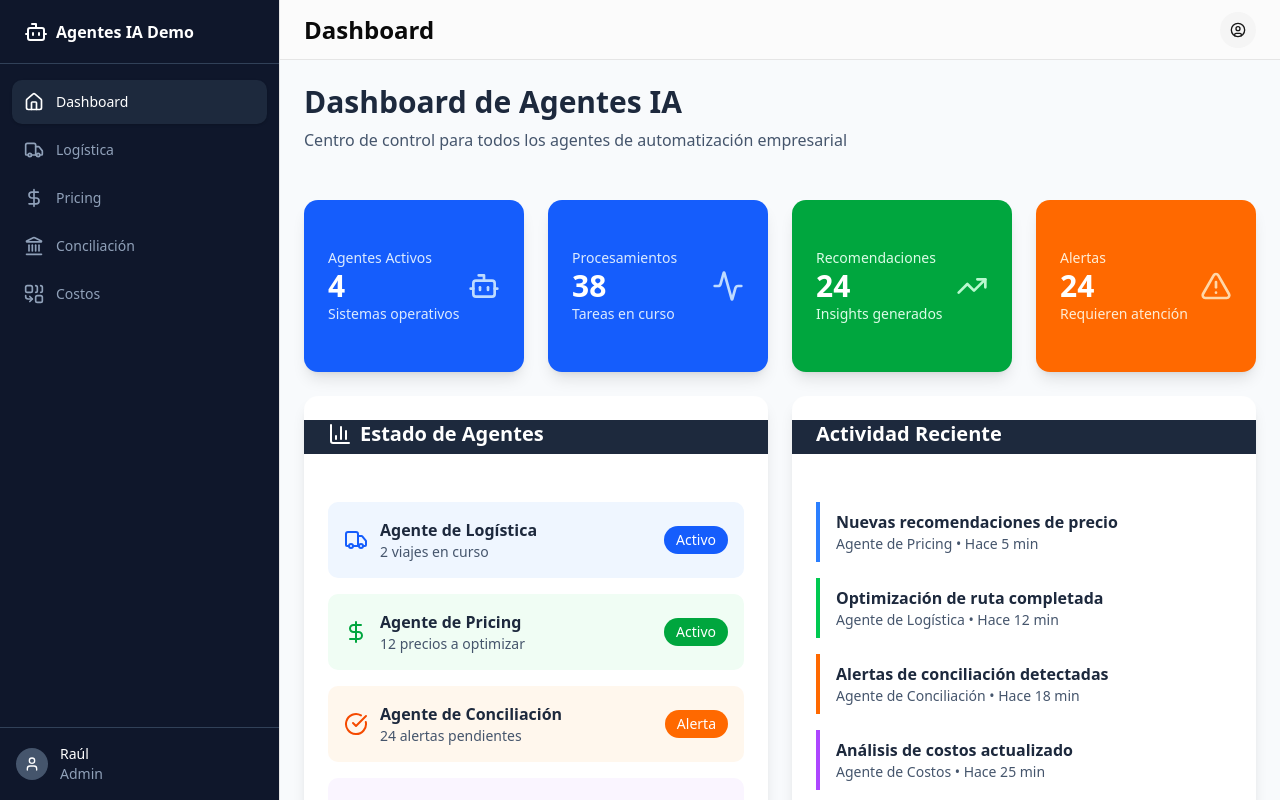
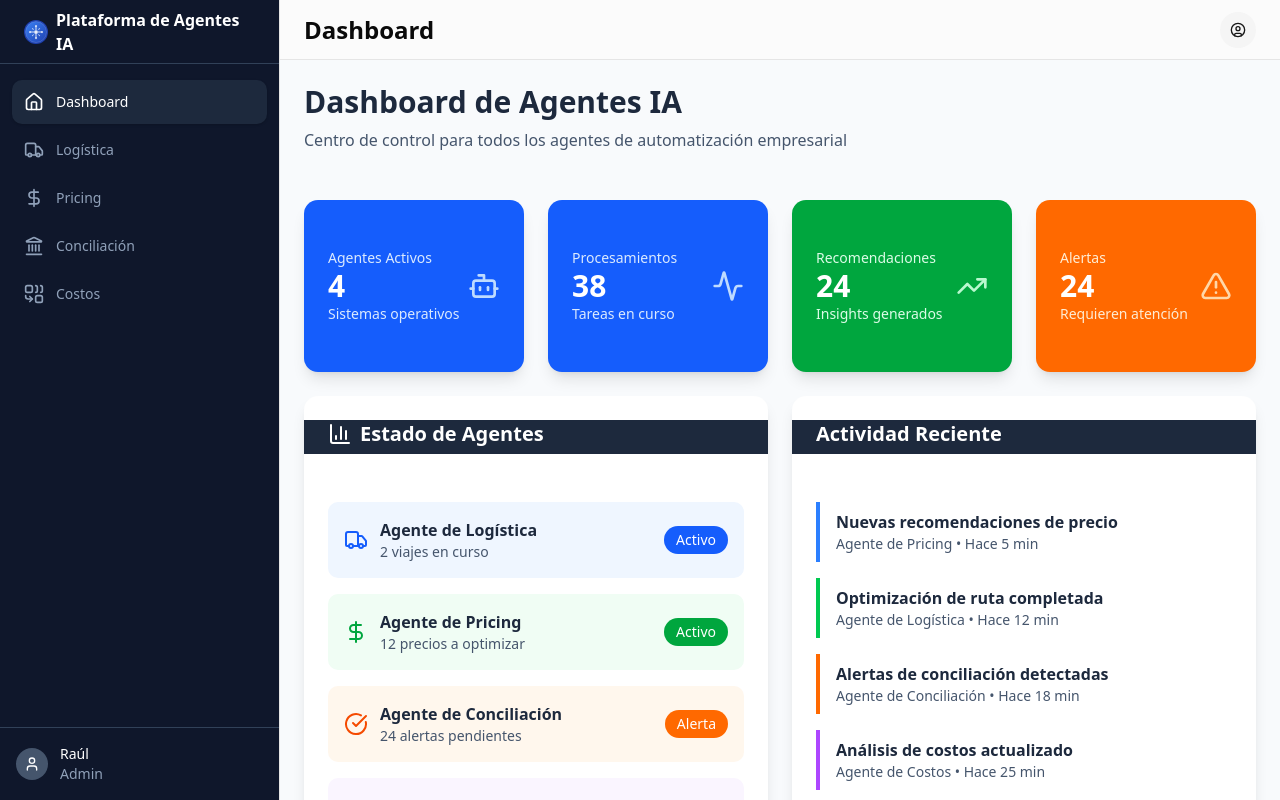
Before and after one commit to ralborta/revolucia-2025-demo, a Next.js app: page / in a window 1280 px wide. Shown: the top 800 px of the page. Built offline with nearby package versions, Linux system fonts and the light colour scheme.

Commit message:
🎨 Implementación de logo personalizado - Nuevo logo SVG con diseño de red neuronal, eliminación completa de referencias 'Demo' y actualización a 'Plataforma de Agentes IA'

```diff
--- a/src/app/layout.tsx
+++ b/src/app/layout.tsx
@@ -10,8 +10,8 @@ const fontSans = FontSans({
 })
 
 export const metadata: Metadata = {
-  title: "Demo Agentes IA - Empliados",
-  description: "Demo interactiva de agentes de IA para back office.",
+  title: "Plataforma de Agentes IA - Empleados",
+  description: "Plataforma inteligente de agentes de IA para automatización empresarial.",
 };
 
 export default function RootLayout({
--- a/src/components/Header.tsx
+++ b/src/components/Header.tsx
@@ -2,7 +2,6 @@
 
 import Link from "next/link";
 import {
-  Bot,
   CircleUser,
   Home,
   Landmark,
@@ -11,6 +10,7 @@ import {
   Truck,
   DollarSign,
 } from "lucide-react";
+import Image from "next/image";
 
 import { Button } from "@/components/ui/button";
 import {
@@ -50,8 +50,14 @@ export function Header({ title }: { title: string }) {
               href="#"
               className="flex items-center gap-2 text-lg font-semibold mb-4"
             >
-              <Bot className="h-6 w-6" />
-              <span>Agentes IA Demo</span>
+              <Image
+                src="/logo.svg"
+                alt="Logo Agentes IA"
+                width={24}
+                height={24}
+                className="h-6 w-6"
+              />
+              <span>Plataforma de Agentes IA</span>
             </Link>
             {navLinks.map(link => {
                 const isActive = pathname === link.href;
--- a/src/components/Sidebar.tsx
+++ b/src/components/Sidebar.tsx
@@ -3,7 +3,8 @@
 import Link from "next/link";
 import { usePathname } from "next/navigation";
 import { cn } from "@/lib/utils";
-import { Bot, Home, Truck, DollarSign, Landmark, Combine, User } from "lucide-react";
+import { Home, Truck, DollarSign, Landmark, Combine, User } from "lucide-react";
+import Image from "next/image";
 
 const navigation = [
   { name: "Dashboard", href: "/", icon: Home },
@@ -22,8 +23,14 @@ export function Sidebar() {
         {/* Header */}
         <div className="flex h-16 items-center border-b border-slate-700 px-6">
           <Link className="flex items-center gap-2 font-semibold text-white" href="/">
-            <Bot className="h-6 w-6" />
-            <span>Agentes IA Demo</span>
+            <Image
+              src="/logo.svg"
+              alt="Logo Agentes IA"
+              width={24}
+              height={24}
+              className="h-6 w-6"
+            />
+            <span>Plataforma de Agentes IA</span>
           </Link>
         </div>
 
```
Also changed, not shown: public/logo.svg (added).
